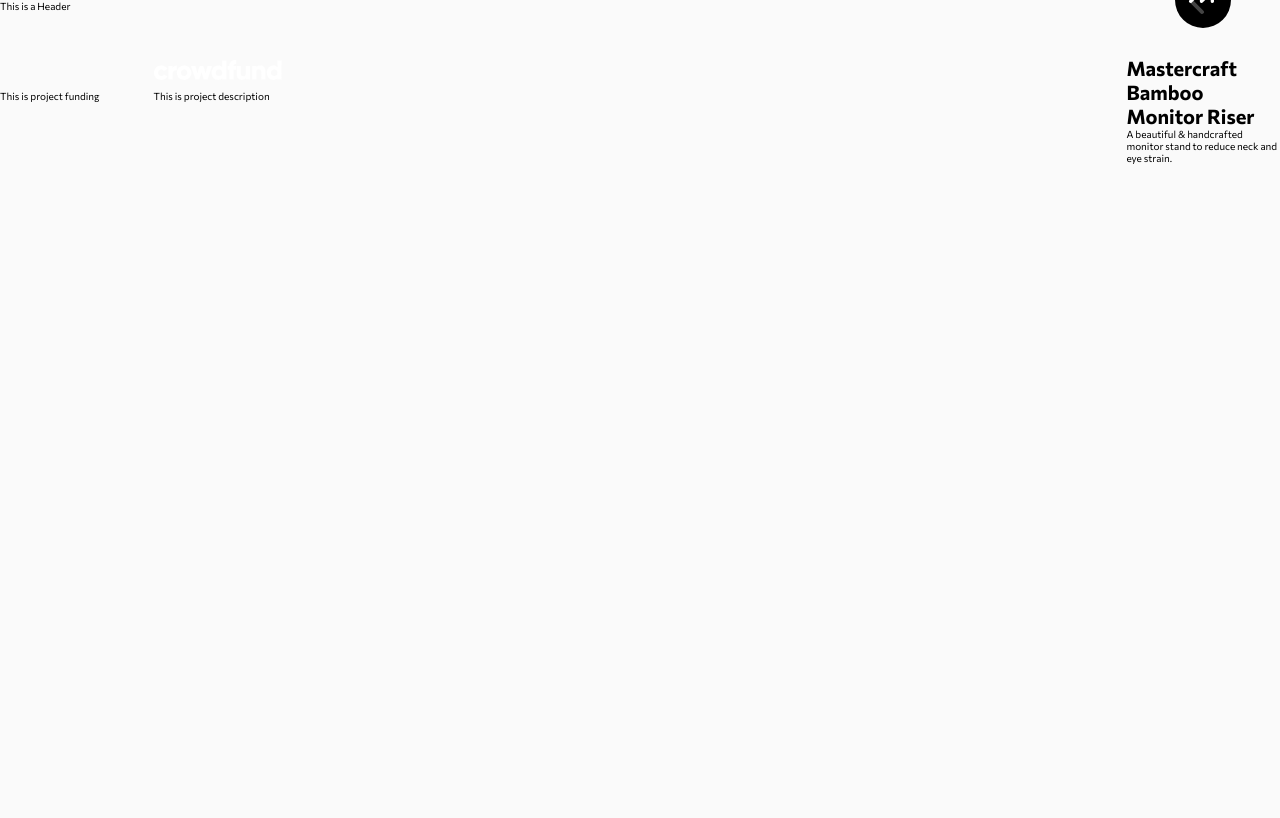
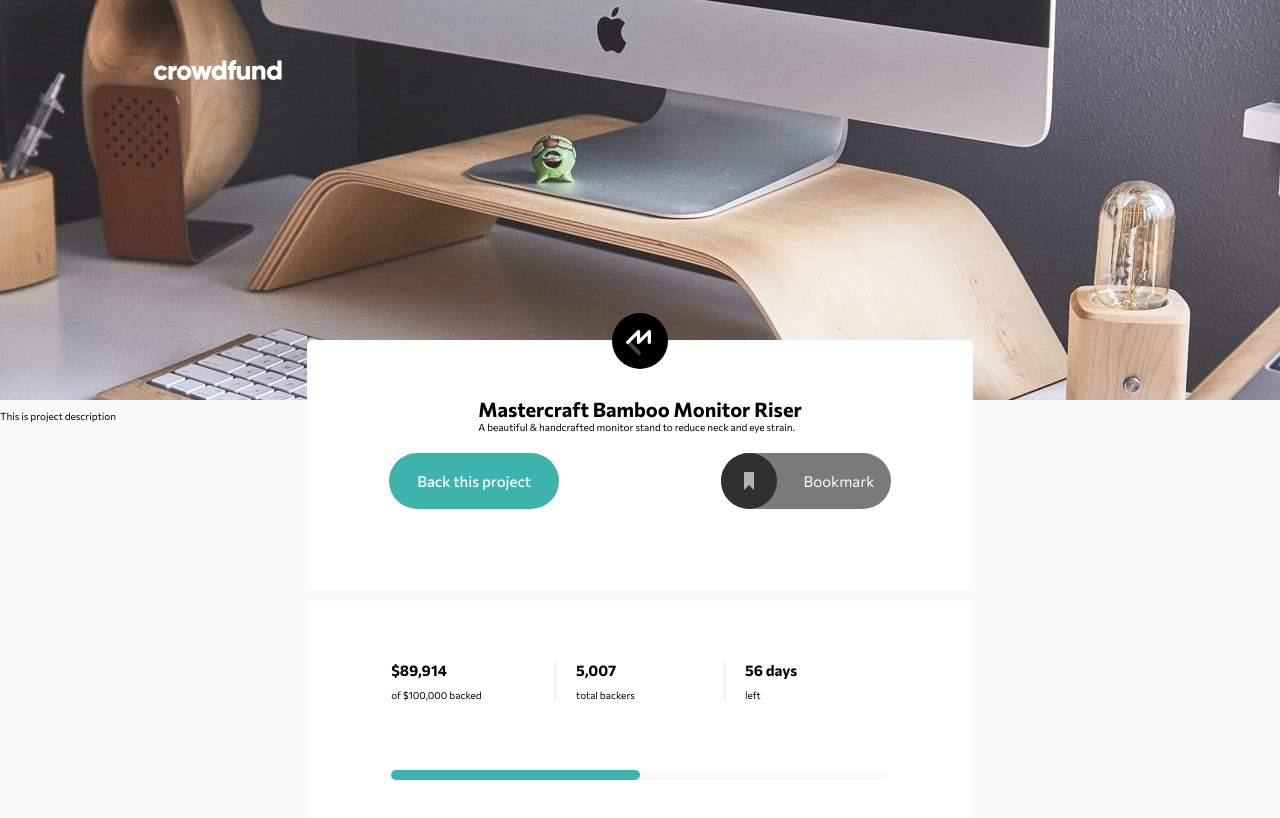
Before and after one commit to ChinmayMoghe/crowdfunding-product-page, a React (Vite) app: page / in a window 1280 px wide. Shown: the top 818 px of the page. Built offline with nearby package versions, Linux system fonts and the light colour scheme.

Commit message:
header , funding . info changes

```diff
--- a/src/components/Header.tsx
+++ b/src/components/Header.tsx
@@ -1,11 +1,25 @@
 import React from 'react';
+import styled from 'styled-components';
+import { GridItem, Logo } from './elements';
+import { GridItemProps } from './interfaces';
 
-const Header:React.FC = ()=>{
-  return (
-    <div>
-      This is a Header
-    </div>
-  );
-}
+const HeaderItem = styled(GridItem)`
+  background-image: url('src/images/image-hero-desktop.jpg');
+  background-repeat: no-repeat;
+  background-size: cover;
+  background-position: 50%;
+  grid-row: 1/4;
+  grid-column: 1/6;
+  @media screen and (max-width: 375px) {
+    background-image: url('src/images/image-hero-mobile.jpg');
+  }
+`;
+
+const Header: React.FC = () => {
+  const gridItemprops: GridItemProps = {
+    showBorder: false,
+  };
+  return <HeaderItem {...gridItemprops}></HeaderItem>;
+};
 
 export default Header;
--- a/src/components/ProjectFunding.tsx
+++ b/src/components/ProjectFunding.tsx
@@ -1,11 +1,83 @@
 import React from 'react';
+import styled from 'styled-components';
+import { GridItem } from './elements';
+import { GridItemProps } from './interfaces';
 
-const ProjectFunding:React.FC = ()=>{
+const Funding = styled(GridItem)`
+  grid-row: 5/6;
+  grid-column: 3/4;
+  display: flex;
+  flex-direction: column;
+  justify-content: space-around;
+  align-items: center;
+`;
+
+const BackersDetails = styled.div`
+  display: flex;
+  justify-content: space-around;
+  width: 75%;
+  margin-top: 50px;
+`;
+
+const Items = styled.div`
+  width: 75%;
+  &:nth-of-type(even) {
+    border-left: 1px solid #e8e8e8;
+    border-right: 1px solid #e8e8e8;
+    padding: 0 20px;
+    margin: 0 20px;
+  }
+  & > span {
+    display: inline-block;
+    width: 100%;
+  }
+  & > h2 {
+    margin-bottom: 10px;
+  }
+`;
+
+const ContainerStyle = styled.div`
+  height: 10px;
+  width: 100%;
+  background-color: ${(props) => props.theme.colors.background.body};
+  border-radius: 10px;
+  width: 75%;
+  margin: 50px 0;
+`;
+
+const FillerStyle = styled.div`
+  height: 100%;
+  width: 50%;
+  border-radius: 10px;
+  background-color: ${(props) => props.theme.colors.primary.light};
+`;
+
+const ProjectFunding: React.FC = () => {
+  const gridItemProps: GridItemProps = {
+    hasBackgroundColor: true,
+    showBorder: true,
+  };
   return (
-    <div>
-      This is project funding
-    </div>
+    <Funding {...gridItemProps}>
+      <BackersDetails>
+        <Items>
+          <h2>$89,914</h2>
+          <span>of $100,000 backed</span>
+        </Items>
+        <Items>
+          <h2>5,007 </h2>
+          <span>total backers</span>
+        </Items>
+        <Items>
+          <h2>56 days</h2>
+          <span>left</span>
+        </Items>
+      </BackersDetails>
+      <ContainerStyle>
+        <FillerStyle />
+      </ContainerStyle>
+    </Funding>
   );
-}
+};
 
 export default ProjectFunding;
--- a/src/components/ProjectInfo.tsx
+++ b/src/components/ProjectInfo.tsx
@@ -1,41 +1,62 @@
 import React from 'react';
 import styled from 'styled-components';
-import { GridItem } from './elements';
-import { GridItemProps } from './interfaces';
+import { RoundedButton, GridItem, Logo, Switch } from './elements';
+import { GridItemProps, RoundedButtonProps } from './interfaces';
 
 const Info = styled(GridItem)`
   display: flex;
   flex-direction: column;
   align-items: center;
+  grid-row: 3/5;
+  grid-column: 3/4;
 `;
 
-const InfoLogo = styled.img.attrs((props) => ({
-  src: props.src,
-  alt: props.alt,
-}))`
+const ProjectLogo = styled(Logo)`
   transform: translateY(-50%);
+`;
+
+const ControlsWrapper = styled.div`
+  width: 100%;
+  display: flex;
+  margin: 20px 0;
+  justify-content: space-around;
 `;
 
 const ProjectInfo: React.FC = () => {
   const gridItemprops: GridItemProps = {
-    row: {
-      start: 3,
-      end: 5,
-    },
-    col: {
-      start: 3,
-      end: 4,
+    showBorder: true,
+    hasBackgroundColor: true,
+  };
+
+  const buttonProps: RoundedButtonProps = {
+    width: '170px',
+    height: '56px',
+  };
+
+  const switchProps = {
+    id: 'bookmark-switch',
+    text: {
+      checked: 'Bookmarked',
+      unchecked: 'Bookmark',
     },
   };
+
   return (
     <Info {...gridItemprops}>
-      <InfoLogo src='src/images/logo-mastercraft.svg' alt='Mastercraft logo' />
+      <ProjectLogo
+        src='src/images/logo-mastercraft.svg'
+        alt='Mastercraft logo'
+      />
       <div>
         <h1>Mastercraft Bamboo Monitor Riser</h1>
         <p>
           A beautiful & handcrafted monitor stand to reduce neck and eye strain.
         </p>
       </div>
+      <ControlsWrapper>
+        <RoundedButton {...buttonProps}>Back this project</RoundedButton>
+        <Switch {...switchProps} />
+      </ControlsWrapper>
     </Info>
   );
 };
```
